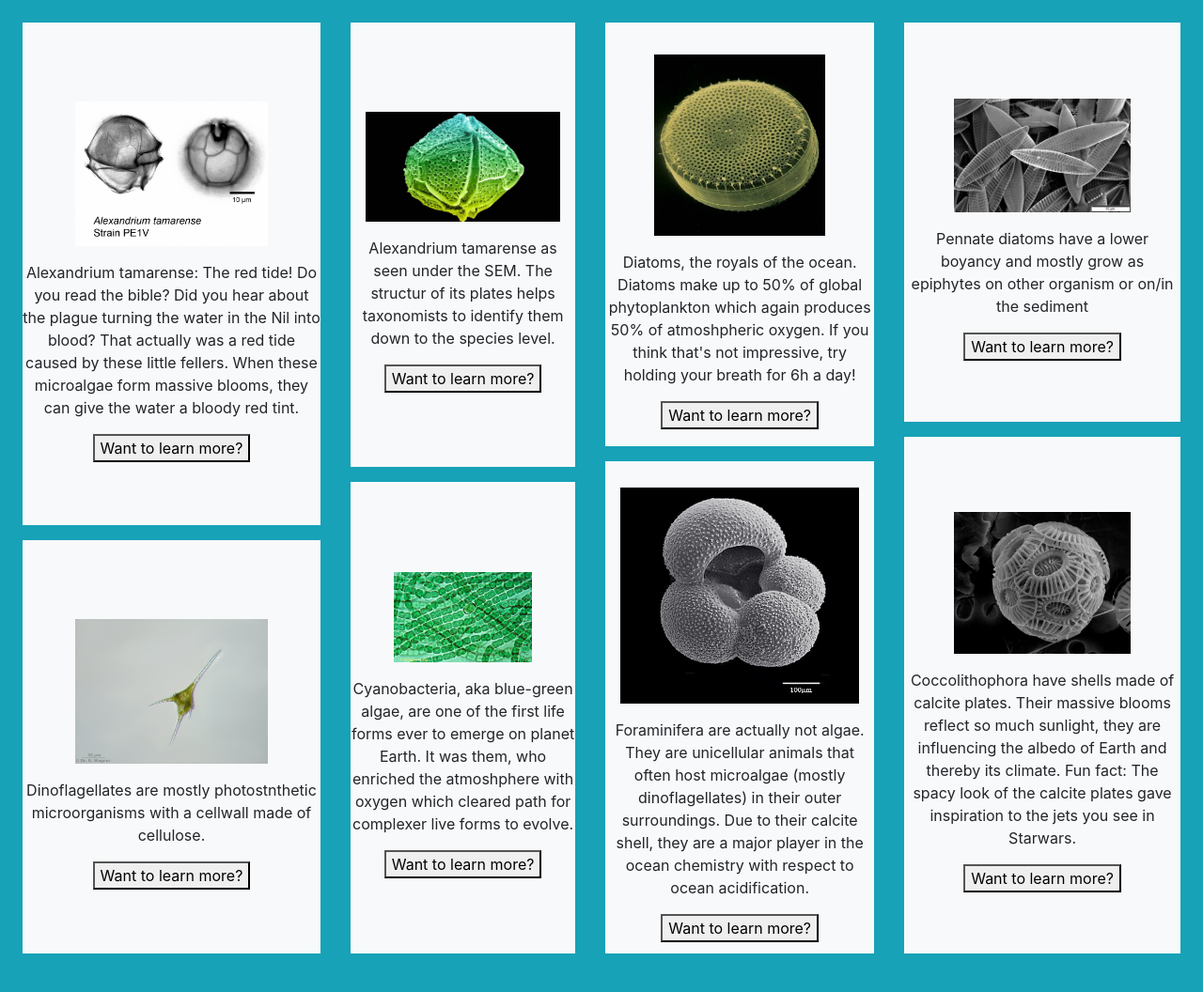
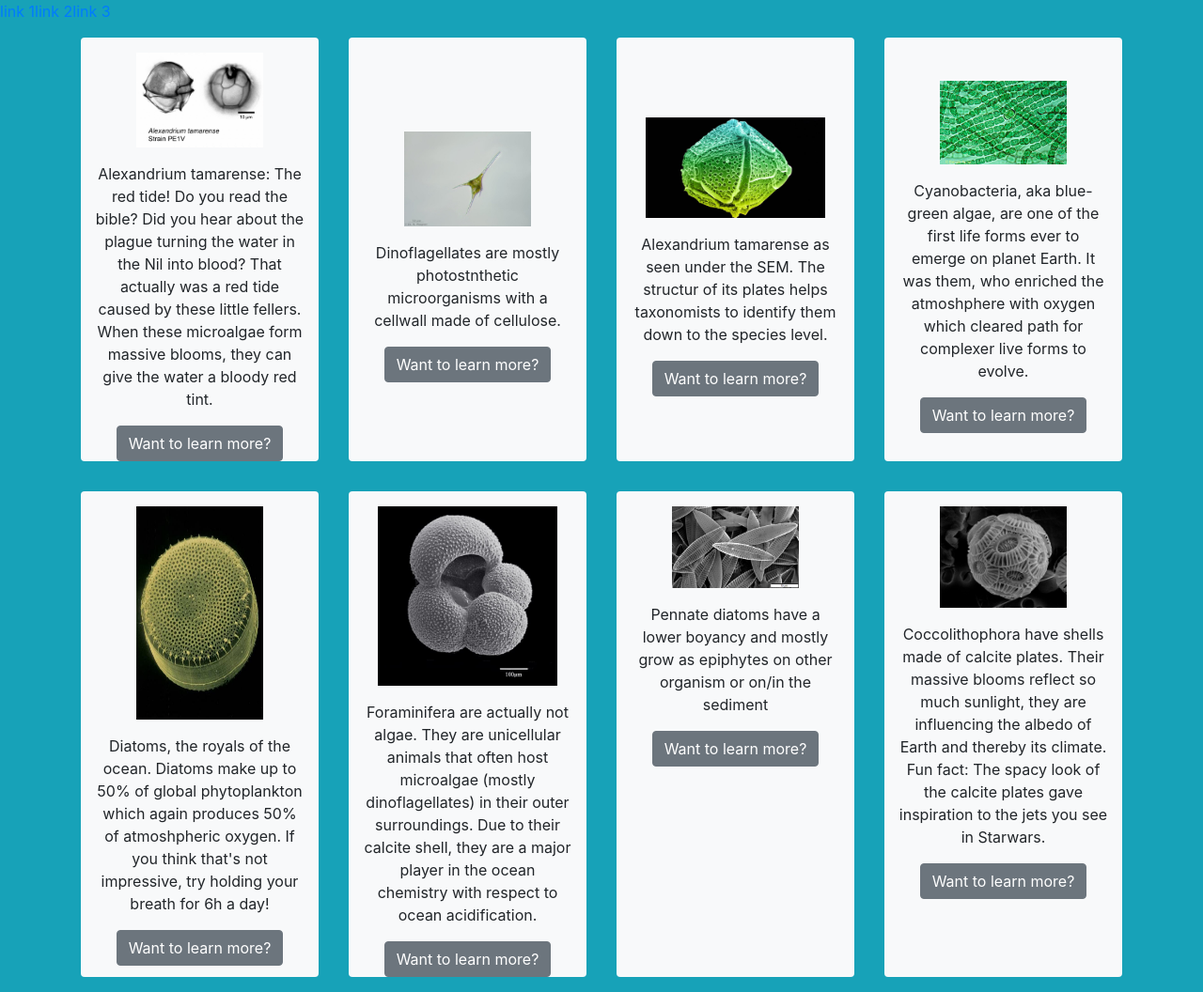
Before and after one commit to CSteigueber/bootstrap-excersise-1, a plain HTML site: page example.html in a window 1280 px wide. Shown: the whole page at 94% size. Drawn offline with nearby package versions, Linux system fonts and the light colour scheme.

Commit message:
end of day positioning imperfect; nav bar sucks; responsiveness not checked

```diff
--- a/example.html
+++ b/example.html
@@ -11,22 +11,66 @@
     <title>Hello, world of algae!</title>
   </head>
   <body class="bg-info">
-    <div class=" m-2 d-flex flex-row mb-3 align-content-around text-center">
-        <div class="m-2 d-flex flex-column mb-3 justify-content-around">
-            <article class="flex-fill m-2 bg-light align-content-around"><img class="w-75 p-3" src="pics/33873_alexandrium-tamarense-we-clade.jpg" ><p>Alexandrium tamarense: The red tide! Do you read the bible? Did you hear about the plague turning the water in the Nil into blood? That actually was a red tide caused by these little fellers. When these microalgae form massive blooms, they can give the water a bloody red tint.</p><button>Want to learn more?</button></article>
-            <article class="flex-fill m-2  bg-light align-content-around"><img class="w-75 p-3" src="pics/Ceratium_hirundinella-200x.jpg"><p>Dinoflagellates are mostly photostnthetic microorganisms with a cellwall made of cellulose. </p><button>Want to learn more?</button></article>
+    <nav class="nav">
+      <ul class="nav">
+      <li class="nav_item"><a href="#">link 1</a></li>
+      <li class="nav_item"><a href="#">link 2</a></li>
+      <li class="nav_item"><a href="#">link 3</a></li>
+    </ul>
+    </nav>
+    <div class="container text-center">
+        <div class="row">
+            <article class="col align-content-center m-3 bg-light rounded">
+                <img class="  w-75 p-3" src="pics/33873_alexandrium-tamarense-we-clade.jpg" >
+                <p class="">Alexandrium tamarense: The red tide! Do you read the bible? Did you hear about the plague turning the water in the Nil into blood? That actually was a red tide caused by these little fellers. When these microalgae form massive blooms, they can give the water a bloody red tint.</p>
+                <button type="button" class="btn btn-secondary " data-toggle="tooltip" data-placement="top" title="Algae are awesome!">Want to learn more?</button>
+            </article>
+
+            <article class="col align-content-center m-3 bg-light rounded">
+                <img class="  w-75 p-3" src="pics/Ceratium_hirundinella-200x.jpg">
+                <p class="">Dinoflagellates are mostly photostnthetic microorganisms with a cellwall made of cellulose. </p>
+                <button type="button" class="btn btn-secondary" data-toggle="tooltip" data-placement="top" title="Algae are awesome!">Want to learn more?</button>
+            </article>
+
+            <article class="col align-content-center m-3 bg-light rounded">
+                <img class="  w-100 p-3" src="pics/dino SEM.jpeg">
+                <p>Alexandrium tamarense as seen under the SEM. The structur of its plates helps taxonomists to identify them down to the species level.</p>
+                <button type="button" class="btn btn-secondary  " data-toggle="tooltip" data-placement="top" title="Algae are awesome!">Want to learn more?</button>
+            </article>
+
+            <article class="col align-content-center m-3 bg-light rounded">
+                <img class="w-75 p-3" src="pics/Cyanobacteria.jpg">
+                <p class="">Cyanobacteria, aka blue-green algae, are one of the first life forms ever to emerge on planet Earth. It was them, who enriched the atmoshphere with oxygen which cleared path for complexer live forms to evolve.</p>
+                <button type="button" class="btn btn-secondary  " data-toggle="tooltip" data-placement="top" title="Algae are awesome!">Want to learn more?</button>
+            </article>
+
         </div>
-        <div class="m-2 d-flex flex-column mb-3 justify-content-around">
-            <article class="flex-fill m-2  bg-light align-content-around"><img class="w-100 p-3" src="pics/dino SEM.jpeg"><p>Alexandrium tamarense as seen under the SEM. The structur of its plates helps taxonomists to identify them down to the species level.</p><button>Want to learn more?</button></article>
-            <article class="flex-fill m-2  bg-light align-content-around"><img class="w-75 p-3" src="pics/Cyanobacteria.jpg"><p>Cyanobacteria, aka blue-green algae, are one of the first life forms ever to emerge on planet Earth. It was them, who enriched the atmoshphere with oxygen which cleared path for complexer live forms to evolve.</p><button>Want to learn more?</button></article>
-        </div>
-        <div class="m-2 d-flex flex-column mb-3 justify-content-around">
-            <article class="flex-fill m-2  bg-light align-content-around"><img class="w-75 h-50 p-3" src="pics/diatom sem.jpg"><p>Diatoms, the royals of the ocean. Diatoms make up to 50% of global phytoplankton which again produces 50% of atmoshpheric oxygen. If you think that's not impressive, try holding your breath for 6h a day!</p><button>Want to learn more?</button></article>
-            <article class="flex-fill m-2  bg-light align-content-around"><img class="w-100 h-50 p-3" src="pics/foraminifera.jpg"><p>Foraminifera are actually not algae. They are unicellular animals that often host microalgae (mostly dinoflagellates) in their outer surroundings. Due to their calcite shell, they are a major player in the ocean chemistry with respect to ocean acidification.</p><button>Want to learn more?</button></article>
-        </div>
-        <div class="m-2 d-flex flex-column mb-3 justify-content-around">
-            <article class="flex-fill m-2  bg-light align-content-around"><img class="w-75 p-3" src="pics/penate sem.jpg"><p>Pennate diatoms have a lower boyancy and mostly grow as epiphytes on other organism or on/in the sediment</p><button>Want to learn more?</button></article>
-            <article class="flex-fill m-2  bg-light align-content-around"><img class="w-75 p-3" src="pics/ys59-13x18000_emilia.jpeg"><p>Coccolithophora have shells made of calcite plates. Their massive blooms reflect so much sunlight, they are influencing the albedo of Earth and thereby its climate. Fun fact: The spacy look of the calcite plates gave inspiration to the jets you see in Starwars. </p><button>Want to learn more?</button></article>
+
+        <div class="row">
+            <article class="col w-75 m-3 bg-light rounded">
+                <img class="w-75 h-50 p-3" src="pics/diatom sem.jpg">
+                <p>Diatoms, the royals of the ocean. Diatoms make up to 50% of global phytoplankton which again produces 50% of atmoshpheric oxygen. If you think that's not impressive, try holding your breath for 6h a day!</p>
+                <button type="button" class="btn btn-secondary" data-toggle="tooltip" data-placement="top" title="Algae are awesome!">Want to learn more?</button>
+              </article>
+
+            <article class="col w-75 h-75 m-3 bg-light rounded">
+                <img class="w-100 h-50 p-3" src="pics/foraminifera.jpg">
+                <p>Foraminifera are actually not algae. They are unicellular animals that often host microalgae (mostly dinoflagellates) in their outer surroundings. Due to their calcite shell, they are a major player in the ocean chemistry with respect to ocean acidification.</p>
+                <button type="button" class="btn btn-secondary" data-toggle="tooltip" data-placement="top" title="Algae are awesome!">Want to learn more?</button>
+            </article>
+
+            <article class="col w-75 m-3 bg-light rounded">
+                <img class="w-75 p-3" src="pics/penate sem.jpg">
+                <p>Pennate diatoms have a lower boyancy and mostly grow as epiphytes on other organism or on/in the sediment</p>
+                <button type="button" class="btn btn-secondary" data-toggle="tooltip" data-placement="top" title="Algae are awesome!">Want to learn more?</button>
+              </article>
+
+            <article class="col w-75 m-3 bg-light rounded">
+                <img class="w-75 p-3" src="pics/ys59-13x18000_emilia.jpeg">
+                <p>Coccolithophora have shells made of calcite plates. Their massive blooms reflect so much sunlight, they are influencing the albedo of Earth and thereby its climate. Fun fact: The spacy look of the calcite plates gave inspiration to the jets you see in Starwars. </p>
+                <button type="button" class="btn btn-secondary" data-toggle="tooltip" data-placement="top" title="Algae are awesome!">Want to learn more?</button>
+            </article>
+
         </div>
     </div>
     <!-- Optional JavaScript -->
```
